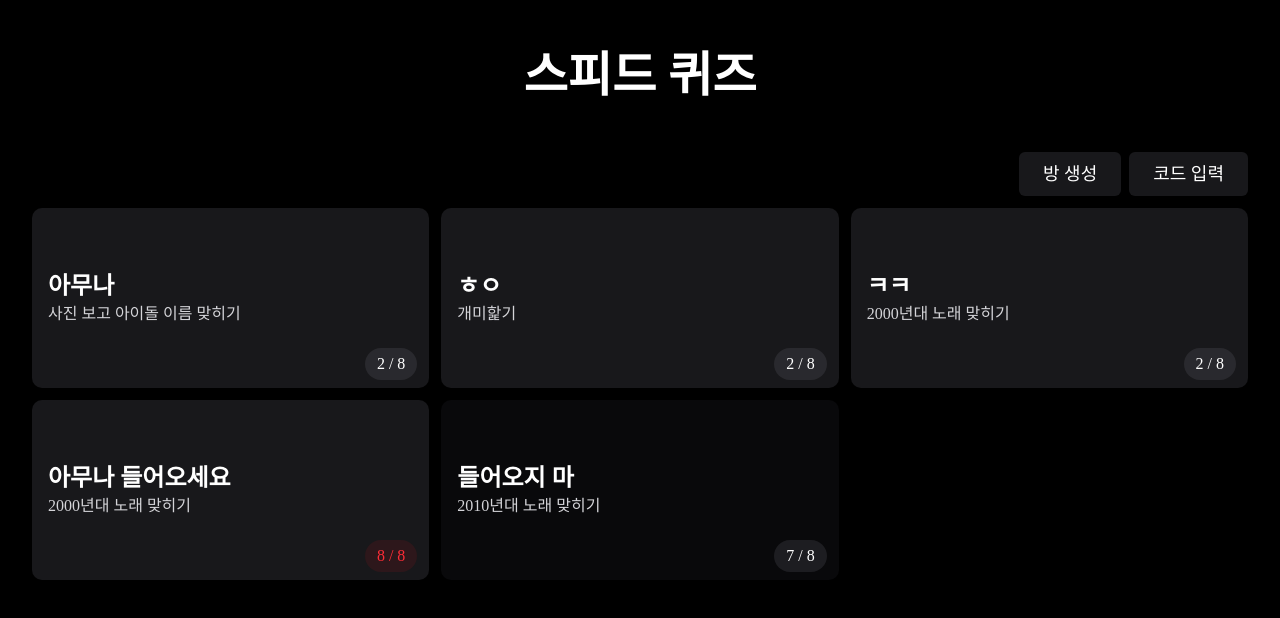
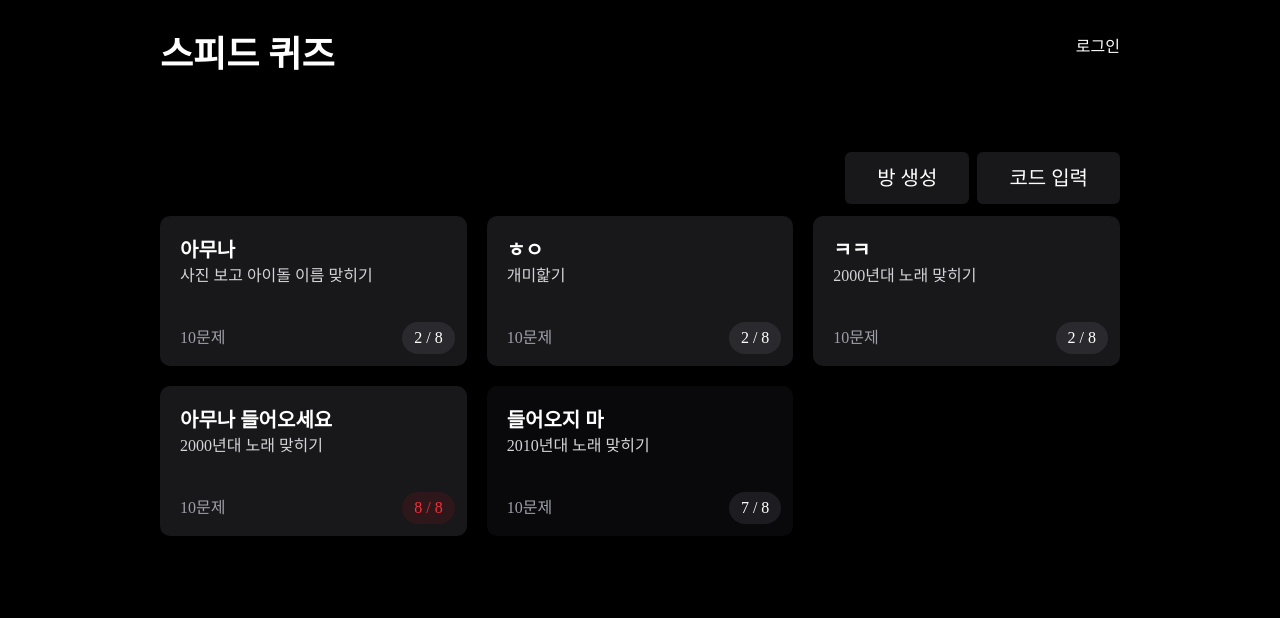
Before and after one commit to acrylic-ap/quiz_game, a Next.js app: page / in a window 1280 px wide. Shown: the top 618 px of the page. Built offline with nearby package versions, Linux system fonts and the light colour scheme; a web font is replaced by a local one.

Commit message:
Revised Design :: Alert, RoomModal & Main Page

```diff
--- a/app/atom/modalAtom.ts
+++ b/app/atom/modalAtom.ts
@@ -3,3 +3,4 @@ import { atom } from "jotai";
 export const alertModalState = atom<string | null>(null);
 
 export const showTopicModalState = atom(false);
+export const setRoomModalState = atom<"create" | "edit" | null>(null);
--- a/app/components/common/modals/alert/AlertModal.tsx
+++ b/app/components/common/modals/alert/AlertModal.tsx
@@ -9,6 +9,7 @@ import {
   DialogTitle,
 } from "@/components/ui/dialog";
 import { useAtom } from "jotai";
+import { Info } from "lucide-react";
 
 export default function AlertModal() {
   const [showAlertModal, setShowAlertModal] = useAtom(alertModalState);
@@ -20,19 +21,20 @@ export default function AlertModal() {
   return (
     <Dialog open={isOpen} onOpenChange={(open) => !open && handleClose()}>
       <DialogContent className="bg-zinc-950 text-zinc-100 select-none">
-        <DialogHeader className="text-center mt-5">
-          <DialogTitle className="text-2xl font-bold">스피드 퀴즈</DialogTitle>
+        <DialogHeader className="flex items-center">
+          <DialogTitle className="text-xl flex items-center font-semibold">
+            <Info className="mr-2" /> 알림
+          </DialogTitle>
         </DialogHeader>
 
-        <DialogDescription className="text-lg text-white text-center mt-2 mb-2">
+        <DialogDescription className="text-xl text-white text-center my-4">
           {showAlertModal}
         </DialogDescription>
 
         <div className="flex justify-center">
           <button
-            className="w-30 px-5 py-1.5 rounded
-              text-lg bg-zinc-900
-              hover:bg-zinc-800"
+            className="w-30 px-5 py-1 rounded
+              text-lg outline-none"
             onClick={() => setShowAlertModal(null)}
           >
             확인
--- a/app/components/main/modals/room/RoomModal.tsx
+++ b/app/components/common/modals/room/RoomModal.tsx
@@ -5,17 +5,18 @@ import {
   DialogContent,
   DialogHeader,
   DialogTitle,
-  DialogTrigger,
 } from "@/components/ui/dialog";
 import { Switch } from "@/components/ui/switch";
 import { CircleQuestionMark, User } from "lucide-react";
 import { useState } from "react";
 import { StepSlider } from "./components/Slider";
 import { useAtom } from "jotai";
-import { showTopicModalState } from "@/app/atom/modalAtom";
+import { setRoomModalState, showTopicModalState } from "@/app/atom/modalAtom";
 import { pickedTopicAtom } from "@/app/atom/topicAtom";
 
 export default function RoomModal() {
+  const [roomDescription, setRoomDescription] = useAtom(setRoomModalState);
+
   const [, setShowTopicModal] = useAtom(showTopicModalState);
 
   const [pickedTopic] = useAtom(pickedTopicAtom);
@@ -59,21 +60,22 @@ export default function RoomModal() {
     else return `${firstTopic} 외 ${pickedTopic.size - 1}개`;
   };
 
+  const isOpen: boolean = !!roomDescription;
+
+  const handleOpenChange = (open: boolean) => {
+    if (!open) {
+      // 모달을 닫을 때는 무조건 null로 초기화
+      setRoomDescription(null);
+    }
+  };
+
   return (
-    <Dialog>
-      <DialogTrigger asChild>
-        <button
-          className="px-6 py-2 mr-2 rounded-sm
-                  text-lg select-none bg-zinc-900
-                  hover:bg-zinc-800"
-        >
-          방 생성
-        </button>
-      </DialogTrigger>
-
+    <Dialog open={isOpen} onOpenChange={handleOpenChange}>
       <DialogContent className="bg-zinc-950 text-zinc-100 select-none">
         <DialogHeader className="text-center mt-5">
-          <DialogTitle className="text-2xl">방 생성</DialogTitle>
+          <DialogTitle className="text-2xl">
+            {roomDescription === "create" ? "방 생성" : "방 수정"}
+          </DialogTitle>
         </DialogHeader>
 
         <div className="space-y-4">
@@ -209,7 +211,7 @@ export default function RoomModal() {
               hover:bg-zinc-800"
             onClick={createRoom}
           >
-            방 생성
+            {roomDescription === "create" ? "생성" : "수정"}
           </button>
         </div>
       </DialogContent>
--- a/app/components/main/modals/room_code/RoomCodeModal.tsx
+++ b/app/components/main/modals/room_code/RoomCodeModal.tsx
@@ -22,8 +22,8 @@ export default function RoomCodeModal() {
     <Dialog>
       <DialogTrigger asChild>
         <button
-          className="px-6 py-2 rounded-sm
-                  text-lg select-none bg-zinc-900
+          className="px-8 py-3 rounded-sm
+                  text-xl select-none bg-zinc-900
                   hover:bg-zinc-800"
         >
           코드 입력
@@ -31,17 +31,19 @@ export default function RoomCodeModal() {
       </DialogTrigger>
 
       <DialogContent className="bg-zinc-950 text-zinc-100 select-none">
-        <DialogHeader className="text-center mt-5">
-          <DialogTitle className="text-2xl">코드 입력</DialogTitle>
+        <DialogHeader className="flex items-center">
+          <DialogTitle className="text-xl flex items-center font-semibold">
+            코드 입력
+          </DialogTitle>
         </DialogHeader>
 
-        <div className="flex flex-col space-y-2">
+        <div className="flex flex-col py-3">
           <input
             type="text"
             id="room-name"
             placeholder="비번방 코드를 입력하세요"
             className="bg-zinc-900 text-zinc-100
-              rounded pl-2 py-3
+              rounded-lg pl-3 py-3
               outline-none
               placeholder:text-zinc-500"
             value={roomName}
@@ -52,8 +54,7 @@ export default function RoomCodeModal() {
         <div className="flex justify-center">
           <button
             className="w-30 px-6 py-2 rounded
-              text bg-zinc-900
-              hover:bg-zinc-800"
+              text-lg outline-none"
           >
             입장
           </button>
--- a/app/layout.tsx
+++ b/app/layout.tsx
@@ -5,6 +5,7 @@ import { Inter } from "next/font/google";
 import { cn } from "@/lib/utils";
 import TopicModal from "./components/common/modals/topic/TopicModal";
 import AlertModal from "./components/common/modals/alert/AlertModal";
+import RoomModal from "./components/common/modals/room/RoomModal";
 
 const inter = Inter({ subsets: ["latin"], variable: "--font-sans" });
 
@@ -35,6 +36,7 @@ export default function RootLayout({
         <Provider>
           <TopicModal />
           <AlertModal />
+          <RoomModal />
           {children}
         </Provider>
       </body>
--- a/app/page.tsx
+++ b/app/page.tsx
@@ -2,24 +2,30 @@
 
 import { useAtom } from "jotai";
 import { roomListState } from "@/app/atom/lobbyAtom";
-import RoomModal from "./components/main/modals/room/RoomModal";
 import RoomCodeModal from "./components/main/modals/room_code/RoomCodeModal";
-import { alertModalState } from "./atom/modalAtom";
+import { alertModalState, setRoomModalState } from "./atom/modalAtom";
 
 export const Header = () => {
   return (
     <div
       className="relative w-full h-[20%]
-                flex items-center justify-center"
+                flex justify-center items-center"
     >
-      {/* <div className="absolute top-0 left-0">로그인</div> */}
+      <div className="relative w-[75%] h-full">
+        <h1 className="absolute left-0 top-[35px] text-4xl font-bold">
+          스피드 퀴즈
+        </h1>
 
-      <h1 className="text-5xl font-bold">스피드 퀴즈</h1>
+        <div className="absolute right-0 top-[35px]">
+          <button>로그인</button>
+        </div>
+      </div>
     </div>
   );
 };
 
 export const Section = () => {
+  const [, setRoomDescription] = useAtom(setRoomModalState);
   const [roomList] = useAtom(roomListState);
   const [, setShowAlertModal] = useAtom(alertModalState);
 
@@ -46,17 +52,25 @@ export const Section = () => {
                 flex flex-col items-center"
     >
       <div
-        className="w-[95%] mb-3
+        className="w-[75%] mb-3
                   flex justify-end"
       >
-        <RoomModal />
+        <button
+          className="px-8 py-3 mr-2 rounded-sm
+                  text-xl select-none bg-zinc-900
+                  hover:bg-zinc-800"
+          onClick={() => setRoomDescription("create")}
+        >
+          방 생성
+        </button>
+
         <RoomCodeModal />
       </div>
 
       <div
         id="room-container"
-        className="grid grid-cols-3 gap-3 content-start
-                  w-[95%] h-auto select-none"
+        className="grid grid-cols-3 gap-5 content-start
+                  w-[75%] h-auto select-none"
       >
         {roomList.length ? (
           roomList.map((room) => (
@@ -65,19 +79,27 @@ export const Section = () => {
               onClick={() =>
                 enterRoom(room.id, room.capacity, room.maxCapacity, room.played)
               }
-              className={`relative h-[180px]
-                      flex justify-center flex-col
+              className={`relative h-[150px]
+                      flex flex-col
+                      p-5
                       rounded-lg
                       ${room.played ? "bg-zinc-950" : "bg-zinc-900 hover:bg-zinc-800"}`}
               key={room.id}
             >
-              <h2 className="w-full text-2xl font-bold px-4">
-                {room.roomName}
-              </h2>
-              <p className="w-full text text-zinc-300 px-4">{room.topic}</p>
+              <h2 className="w-full text-xl font-bold">{room.roomName}</h2>
+              <p className="w-full text text-zinc-300">{room.topic}</p>
+              <div
+                className="absolute left-2 bottom-2
+                        text mb-1 px-3 py-1
+                        text-zinc-400
+                        flex items-center justify-center
+                        rounded-full"
+              >
+                10문제
+              </div>
               <div
                 className={`absolute right-3 bottom-2
-                        text ml-5 px-3 py-1
+                        text ml-5 mb-1 px-3 py-1
                         flex items-center justify-center
                         rounded-full
                         ${room.capacity === room.maxCapacity ? "text-red-500 bg-red-900/20" : "text-white bg-zinc-500/20"}`}
--- a/app/room/[id]/page.tsx
+++ b/app/room/[id]/page.tsx
@@ -1,9 +1,16 @@
 "use client";
 
-import { Send, SquareArrowRightExit } from "lucide-react";
+import {
+  Eye,
+  EyeClosed,
+  Send,
+  Settings,
+  SquareArrowRightExit,
+} from "lucide-react";
 import { useRouter } from "next/navigation";
-// import { useAtom } from "jotai"; // 필요시 주석 해제하여 사용
+import { useAtom } from "jotai";
 import { useEffect, useState, useRef } from "react";
+import { setRoomModalState } from "@/app/atom/modalAtom";
 
 // --- 임시 데이터 (나중에 DB나 소켓에서 가져올 데이터) ---
 const dummyUsers = [
@@ -11,22 +18,6 @@ const dummyUsers = [
   { id: 2, name: "박리액트", avatar: "⚛️", isReady: true, isAdmin: false },
   { id: 3, name: "이테일", avatar: "🎨", isReady: false, isAdmin: false },
   { id: 4, name: "최조타이", avatar: "👻", isReady: false, isAdmin: false },
-];
-
-const dummyMessages = [
-  {
-    id: 1,
-    user: "김개발",
-    text: "ㅎㅇ",
-    time: "10:30 PM",
-  },
-  { id: 2, user: "박리액트", text: "ㅎㅇㅎㅇ", time: "10:31 PM" },
-  {
-    id: 3,
-    user: "시스템",
-    text: "이테일 님이 입장하셨습니다.",
-    time: "10:32 PM",
-  },
 ];
 
 // =========================================================
@@ -64,7 +55,11 @@ const Header = () => {
   );
 };
 
+// ----------------------------------------------------------------
+
 export const RoomInfo = () => {
+  const [, setRoomDescription] = useAtom(setRoomModalState);
+
   return (
     <div
       className="h-20 flex flex-row items-center
@@ -72,18 +67,26 @@ export const RoomInfo = () => {
     border border-zinc-800 px-6 shadow-xl"
     >
       <div className="text-zinc-400 flex items-center gap-3">
-        <span className="text-xl font-bold text-zinc-100">선택 주제</span>
+        {true ? <Eye size={20} /> : <EyeClosed size={20} />}
+        <span className="text-xl font-bold text-zinc-100">주제</span>
         <label className="text-lg">맞춤법 퀴즈 외 3개</label>
       </div>
 
-      <div className=""></div>
+      <div className="h-fit flex">
+        <button onClick={() => setRoomDescription("edit")}>
+          <Settings
+            size={22}
+            className="text-zinc-400 hover:text-zinc-200 transition"
+          />
+        </button>
+      </div>
     </div>
   );
 };
 
 const UserList = () => {
   return (
-    <div className="flex-1 min-w-[300px] bg-zinc-900 rounded border border-zinc-800 p-5 flex flex-col gap-4 shadow-xl">
+    <div className="flex-1 min-w-[300px] bg-zinc-900 rounded-lg border border-zinc-800 p-4 flex flex-col gap-4 shadow-xl">
       <h2 className="text-lg font-semibold text-zinc-300 flex items-center gap-2">
         유저
       </h2>
@@ -92,8 +95,8 @@ const UserList = () => {
           <div
             key={user.id}
             className="flex items-center justify-between
-            bg-zinc-800 p-3.5 rounded border border-zinc-700/50
-            hover:border-indigo-500/50 transition-colors"
+            bg-zinc-800 p-3.5 rounded-lg border border-zinc-700/50
+            hover:border-zinc-500 transition-colors"
           >
             <div className="flex items-center gap-3">
               <div className="text-3xl">{user.avatar}</div>
@@ -109,9 +112,9 @@ const UserList = () => {
             </div>
             {/* 상태 표시 */}
             <div
-              className={`text-sm font-bold px-3 py-1 rounded-lg ${user.isReady ? "bg-emerald-950 text-emerald-300" : "bg-zinc-700 text-zinc-400"}`}
+              className={`text-sm px-3 py-1 rounded-lg ${user.isReady ? "bg-emerald-950 text-emerald-300" : "bg-zinc-700 text-zinc-400"}`}
             >
-              {user.isReady ? "READY" : "WAITING"}
+              {user.isReady ? "준비" : "대기"}
             </div>
           </div>
         ))}
@@ -123,21 +126,56 @@ const UserList = () => {
 const ChatSection = () => {
   const chatEndRef = useRef<HTMLDivElement>(null);
 
+  const [dummyMessages, setDummyMessages] = useState([
+    {
+      id: 1,
+      user: "김개발",
+      text: "ㅎㅇ",
+      time: "10:30 PM",
+    },
+    { id: 2, user: "박리액트", text: "ㅎㅇㅎㅇ", time: "10:31 PM" },
+    {
+      id: 3,
+      user: "시스템",
+      text: "이테일 님이 입장하셨습니다.",
+      time: "10:32 PM",
+    },
+  ]);
+
   useEffect(() => {
     chatEndRef.current?.scrollIntoView({ behavior: "smooth" });
   }, [dummyMessages]);
 
-  const [messages, setMessages] = useState("");
+  const [message, setMessage] = useState("");
+
+  const submitMessage = () => {
+    if (message.trim() === "") return;
+
+    setDummyMessages((prev) => [
+      ...prev,
+      {
+        id: dummyMessages.length + 1,
+        user: "나",
+        text: message,
+        time: new Date().toLocaleTimeString([], {
+          hour: "2-digit",
+          minute: "2-digit",
+        }),
+      },
+    ]);
+
+    setMessage("");
+  };
 
   return (
-    <div className="flex-[2] min-w-[400px] bg-zinc-900 rounded border border-zinc-800 flex flex-col shadow-xl">
+    <div className="flex-[2] min-w-[400px] bg-zinc-900 rounded-lg border border-zinc-800 flex flex-col shadow-xl">
       {/* 채팅 헤더 */}
       <div className="h-15 flex items-center p-4 border-b border-zinc-800">
         <h2 className="text-lg font-semibold text-zinc-300">채팅</h2>
       </div>
 
       {/* 채팅 내용 */}
-      <div className="flex-1 p-5 space-y-4 overflow-y-auto custom-scrollbar text-sm">
+      <div className="flex-1 p-5 space-y-4 overflow-y-auto no-scrollbar text-sm min-h-0">
         {dummyMessages.map((msg) => (
           <div
             key={msg.id}
@@ -175,6 +213,7 @@ const ChatSection = () => {
             </div>
           </div>
         ))}
+        <div ref={chatEndRef} />
       </div>
 
       {/* 채팅 입력창 */}
@@ -185,20 +224,25 @@ const ChatSection = () => {
           className="flex-1 bg-zinc-800
           border border-zinc-700 rounded-lg
           px-4 py-2.5 text-zinc-100
-          placeholder:text-zinc-600 focus:outline-none
+          hover:border-zinc-500
+          placeholder:text-zinc-600 outline-none
           transition"
-          value={messages}
-          onChange={(e) => setMessages(e.target.value)}
+          value={message}
+          onChange={(e) => setMessage(e.target.value)}
+          onKeyDown={(e) => {
+            if (e.key === "Enter") submitMessage();
+          }}
         />
         <button
           className={`
         text-white px-5 py-2.5 rounded-lg font-semibold
         transition active:scale-95
         ${
-          messages
+          message
             ? "bg-indigo-600 hover:bg-indigo-500"
             : "bg-zinc-600 cursor-not-allowed"
         }`}
+          onClick={submitMessage}
         >
           <Send />
         </button>
@@ -226,8 +270,11 @@ const Section = () => {
       >
         <div className="flex gap-3">
           <button
-            className="w-48 h-12 bg-gradient-to-r from-indigo-600 to-purple-600 hover:from-indigo-500 hover:to-purple-500 rounded-xl
-            text-lg font-bold text-white shadow-lg shadow-indigo-500/30 transition active:scale-95 animate-pulse-slow"
+            className="w-48 h-12 bg-indigo-600 hover:bg-indigo-500 rounded-xl
+            text-lg font-bold text-white shadow-lg
+            shadow-indigo-500/30 transition active:scale-95
+            outline-none
+            animate-pulse-slow"
           >
             게임 시작
           </button>
```
Also changed, not shown: app/components/common/modals/room/components/Slider.tsx (renamed from app/components/main/modals/room/components/Slider.tsx).
